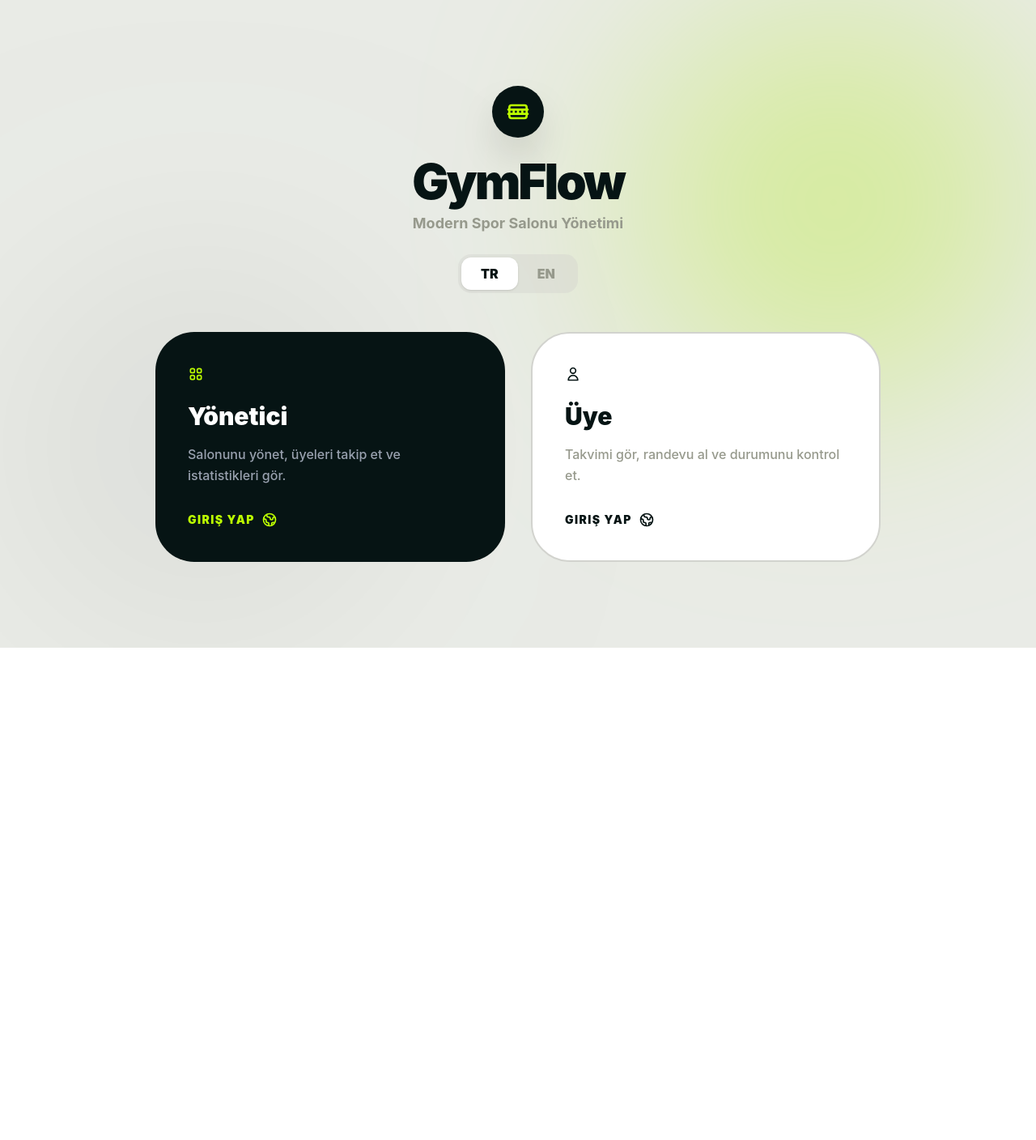
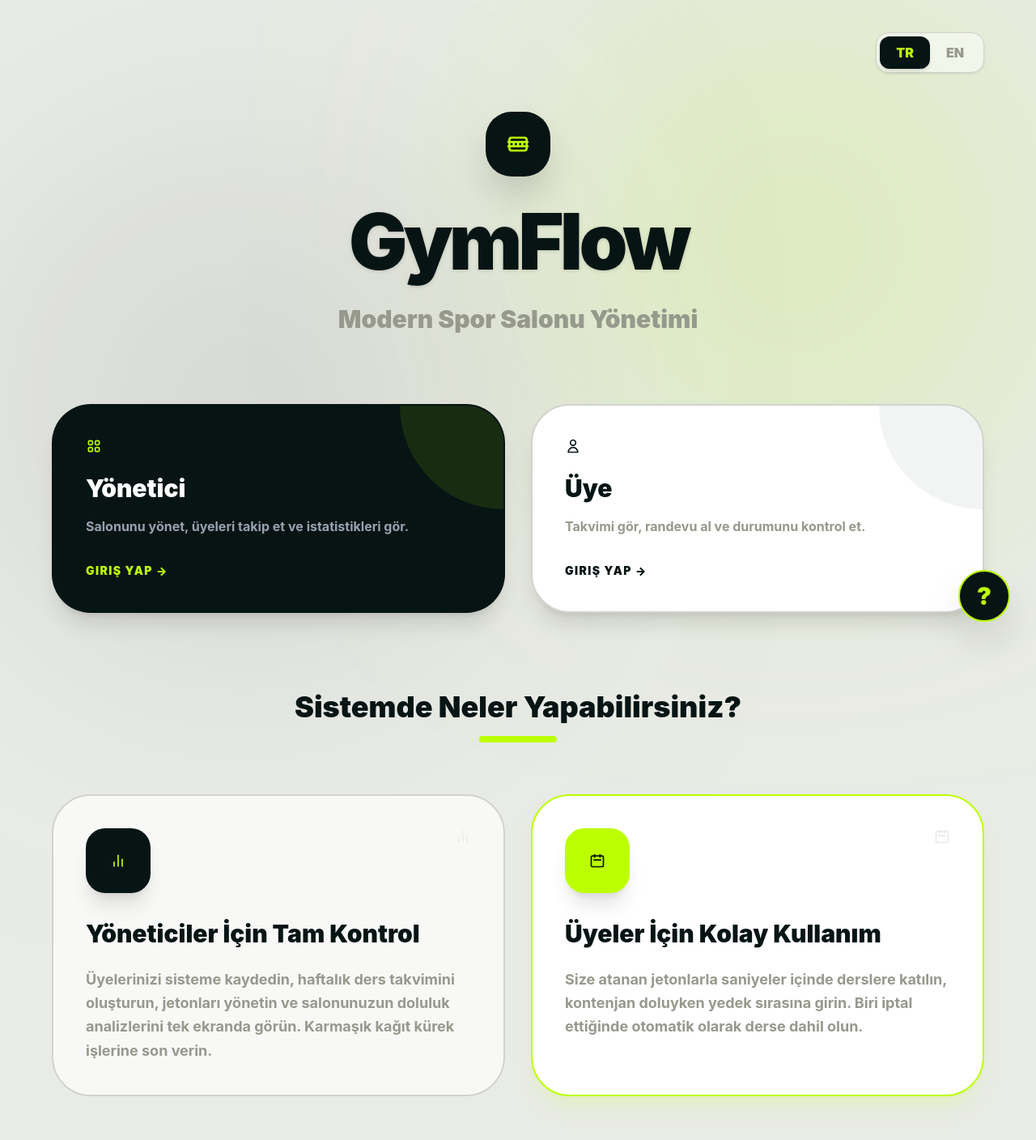
Before and after one commit to bartuuyigit/gym-app, a React (Vite) app: page / in a window 1280 px wide. Shown: the top 1408 px of the page at 81% size. Before the commit the page ends 800 px from the top, so only its background shows below. Built offline with nearby package versions, Linux system fonts and the light colour scheme.

Commit message:
Update LandingPage.jsx

```diff
--- a/src/pages/LandingPage.jsx
+++ b/src/pages/LandingPage.jsx
@@ -1,61 +1,121 @@
-import React from 'react';
+import React, { useState } from 'react';
 import Icons from '../components/Icons';
 
 export default function LandingPage({ onSelectRole, t, lang, setLang }) {
+  const [isHelpOpen, setIsHelpOpen] = useState(false);
+
   return (
-    <div className="min-h-screen bg-[#e9ebe6] flex flex-col items-center justify-center p-6 relative overflow-hidden">
-      {/* Arka Plan Dekorasyonu */}
-      <div className="absolute top-0 right-0 w-[500px] h-[500px] bg-[#bcff00] rounded-full mix-blend-multiply filter blur-[120px] opacity-10 animate-pulse"></div>
-      <div className="absolute bottom-0 left-0 w-[500px] h-[500px] bg-[#061414] rounded-full mix-blend-multiply filter blur-[120px] opacity-5"></div>
+    <div className="min-h-screen bg-[#e9ebe6] flex flex-col items-center p-6 md:p-10 relative overflow-x-hidden">
 
-      <div className="max-w-4xl w-full relative z-10 text-center">
-        {/* Logo ve Dil Seçimi */}
-        <div className="flex flex-col items-center mb-12">
-          <div className="bg-[#061414] text-[#bcff00] p-4 rounded-[2rem] shadow-2xl mb-6">
-            <Icons.Dumbbell />
-          </div>
-          <h1 className="text-6xl font-black text-[#061414] tracking-tighter mb-2">GymFlow</h1>
-          <p className="text-[#96998c] font-bold text-lg">{t.gymflowDesc}</p>
+      {/* Arka Plan Dekorasyonları (Neon Yansımalar - Fotoğraf Değil) */}
+      <div className="fixed top-0 right-0 w-[600px] h-[600px] bg-[#bcff00] rounded-full mix-blend-multiply filter blur-[150px] opacity-20 pointer-events-none"></div>
+      <div className="fixed bottom-0 left-0 w-[600px] h-[600px] bg-[#061414] rounded-full mix-blend-multiply filter blur-[150px] opacity-10 pointer-events-none"></div>
 
-          <div className="mt-6 flex bg-[#d2d3ce]/40 p-1 rounded-2xl">
-            <button onClick={() => setLang('tr')} className={`px-6 py-2 rounded-xl font-black transition-all ${lang === 'tr' ? 'bg-white text-[#061414] shadow-sm' : 'text-[#96998c]'}`}>TR</button>
-            <button onClick={() => setLang('en')} className={`px-6 py-2 rounded-xl font-black transition-all ${lang === 'en' ? 'bg-white text-[#061414] shadow-sm' : 'text-[#96998c]'}`}>EN</button>
+      <div className="w-full max-w-6xl relative z-20">
+
+        {/* ÜST BAR: Dil Seçimi */}
+        <div className="flex justify-end mb-12">
+          <div className="flex bg-white/50 backdrop-blur-md p-1 rounded-2xl border border-[#d2d3ce] shadow-sm">
+            <button onClick={() => setLang('tr')} className={`px-5 py-2 rounded-xl font-black transition-all ${lang === 'tr' ? 'bg-[#061414] text-[#bcff00] shadow-md' : 'text-[#96998c] hover:text-[#061414]'}`}>TR</button>
+            <button onClick={() => setLang('en')} className={`px-5 py-2 rounded-xl font-black transition-all ${lang === 'en' ? 'bg-[#061414] text-[#bcff00] shadow-md' : 'text-[#96998c] hover:text-[#061414]'}`}>EN</button>
           </div>
         </div>
 
-        {/* Seçim Kartları */}
-        <div className="grid grid-cols-1 md:grid-cols-2 gap-8">
-          {/* Yönetici Kartı */}
-          <button
-            onClick={() => onSelectRole('owner')}
-            className="group bg-[#061414] p-10 rounded-[3rem] text-left transition-all hover:scale-[1.02] hover:shadow-2xl hover:shadow-[#bcff00]/10"
-          >
-            <div className="text-[#bcff00] mb-6 group-hover:scale-110 transition-transform duration-500">
-              <Icons.Dashboard />
-            </div>
-            <h3 className="text-3xl font-black text-white mb-4">{t.owner}</h3>
-            <p className="text-gray-400 font-medium leading-relaxed">{t.ownerDesc}</p>
-            <div className="mt-8 flex items-center gap-2 text-[#bcff00] font-black uppercase tracking-widest text-sm">
-              {t.loginBtn} <Icons.Globe />
-            </div>
+        {/* ANA BAŞLIK ALANI */}
+        <div className="flex flex-col items-center mb-20 text-center">
+          <div className="bg-[#061414] text-[#bcff00] p-6 rounded-[2rem] shadow-2xl mb-8 transform hover:rotate-12 transition-transform duration-500">
+            <Icons.Dumbbell />
+          </div>
+          <h1 className="text-6xl md:text-8xl font-black text-[#061414] tracking-tighter mb-6 drop-shadow-sm">GymFlow</h1>
+          <p className="text-[#96998c] font-black text-xl md:text-3xl max-w-2xl leading-relaxed">{t.gymflowDesc}</p>
+        </div>
+
+        {/* GİRİŞ KARTLARI */}
+        <div className="grid grid-cols-1 md:grid-cols-2 gap-8 mb-24">
+          <button onClick={() => onSelectRole('owner')} className="group bg-[#061414] p-10 rounded-[3rem] text-left transition-all hover:-translate-y-2 hover:shadow-2xl shadow-xl border-2 border-transparent relative overflow-hidden">
+            <div className="absolute top-0 right-0 w-32 h-32 bg-[#bcff00] opacity-10 rounded-bl-full group-hover:scale-150 transition-transform duration-700"></div>
+            <div className="text-[#bcff00] mb-6 transform group-hover:scale-110 transition-transform origin-left"><Icons.Dashboard /></div>
+            <h3 className="text-3xl font-black text-white mb-4 relative z-10">{t.owner}</h3>
+            <p className="text-gray-400 font-bold leading-relaxed relative z-10">{t.ownerDesc}</p>
+            <div className="mt-8 flex items-center gap-2 text-[#bcff00] font-black uppercase text-sm tracking-widest relative z-10">{t.loginBtn} &rarr;</div>
           </button>
 
-          {/* Üye Kartı */}
-          <button
-            onClick={() => onSelectRole('member')}
-            className="group bg-white p-10 rounded-[3rem] text-left border-2 border-[#d2d3ce] transition-all hover:scale-[1.02] hover:shadow-2xl hover:border-[#bcff00]"
-          >
-            <div className="text-[#061414] mb-6 group-hover:scale-110 transition-transform duration-500">
-              <Icons.User />
-            </div>
-            <h3 className="text-3xl font-black text-[#061414] mb-4">{t.member}</h3>
-            <p className="text-[#96998c] font-medium leading-relaxed">{t.memberDesc}</p>
-            <div className="mt-8 flex items-center gap-2 text-[#061414] font-black uppercase tracking-widest text-sm">
-              {t.loginBtn} <Icons.Globe />
-            </div>
+          <button onClick={() => onSelectRole('member')} className="group bg-white p-10 rounded-[3rem] text-left border-2 border-[#d2d3ce] shadow-xl transition-all hover:-translate-y-2 hover:shadow-2xl hover:border-[#bcff00] relative overflow-hidden">
+            <div className="absolute top-0 right-0 w-32 h-32 bg-[#061414] opacity-5 rounded-bl-full group-hover:scale-150 transition-transform duration-700"></div>
+            <div className="text-[#061414] mb-6 transform group-hover:scale-110 transition-transform origin-left"><Icons.User /></div>
+            <h3 className="text-3xl font-black text-[#061414] mb-4 relative z-10">{t.member}</h3>
+            <p className="text-[#96998c] font-bold leading-relaxed relative z-10">{t.memberDesc}</p>
+            <div className="mt-8 flex items-center gap-2 text-[#061414] font-black uppercase text-sm tracking-widest relative z-10">{t.loginBtn} &rarr;</div>
           </button>
         </div>
+
+        {/* SİSTEMİN ÖZELLİKLERİ (İkonlar ve Kartlarla Görselleştirilmiş) */}
+        <div className="mb-24">
+          <div className="text-center mb-16">
+            <h2 className="text-4xl font-black text-[#061414] mb-4">{t.featuresTitle}</h2>
+            <div className="w-24 h-2 bg-[#bcff00] rounded-full mx-auto"></div>
+          </div>
+
+          <div className="grid grid-cols-1 md:grid-cols-2 gap-8">
+
+            <div className="bg-[#f8f9f7] border-2 border-[#d2d3ce] rounded-[3rem] p-10 relative overflow-hidden group hover:border-[#061414] transition-colors">
+              <div className="absolute top-10 right-10 text-[#d2d3ce] opacity-30 group-hover:text-[#bcff00] transition-colors">
+                <Icons.Chart />
+              </div>
+              <div className="w-20 h-20 bg-[#061414] text-[#bcff00] flex items-center justify-center rounded-3xl mb-8 shadow-xl transform group-hover:-rotate-6 transition-transform">
+                <Icons.Chart />
+              </div>
+              <h3 className="text-3xl font-black text-[#061414] mb-6">{t.featOwnerTitle}</h3>
+              <p className="text-[#96998c] font-bold text-lg leading-relaxed">{t.featOwnerDesc}</p>
+            </div>
+
+            <div className="bg-white border-2 border-[#bcff00] rounded-[3rem] p-10 shadow-xl shadow-[#bcff00]/10 relative overflow-hidden group">
+              <div className="absolute top-10 right-10 text-[#e9ebe6] group-hover:text-[#bcff00]/30 transition-colors">
+                <Icons.Calendar />
+              </div>
+              <div className="w-20 h-20 bg-[#bcff00] text-[#061414] flex items-center justify-center rounded-3xl mb-8 shadow-xl transform group-hover:rotate-6 transition-transform">
+                <Icons.Calendar />
+              </div>
+              <h3 className="text-3xl font-black text-[#061414] mb-6">{t.featMemberTitle}</h3>
+              <p className="text-[#96998c] font-bold text-lg leading-relaxed">{t.featMemberDesc}</p>
+            </div>
+
+          </div>
+        </div>
       </div>
+
+      {/* YÜZEN YARDIM BUTONU */}
+      <button
+        onClick={() => setIsHelpOpen(true)}
+        className="fixed bottom-8 right-8 w-16 h-16 bg-[#061414] text-[#bcff00] rounded-[2rem] shadow-2xl flex items-center justify-center hover:scale-110 transition-transform z-40 border-2 border-[#bcff00] group"
+      >
+        <span className="font-black text-3xl group-hover:rotate-12 transition-transform">?</span>
+      </button>
+
+      {/* YARDIM MODALI */}
+      {isHelpOpen && (
+        <div className="fixed inset-0 z-50 flex items-center justify-center p-4">
+          <div className="absolute inset-0 bg-black/80 backdrop-blur-md" onClick={() => setIsHelpOpen(false)}></div>
+          <div className="bg-white w-full max-w-xl rounded-[3rem] p-10 md:p-14 relative z-10 shadow-2xl animate-fade-in-down border-2 border-[#bcff00]">
+
+            <div className="w-20 h-20 bg-[#bcff00] text-[#061414] flex items-center justify-center rounded-[2rem] mb-8 shadow-lg font-black text-4xl">
+              ?
+            </div>
+
+            <h2 className="text-4xl font-black text-[#061414] mb-6">{t.helpTitle}</h2>
+            <div className="w-16 h-2 bg-[#061414] rounded-full mb-8"></div>
+            <p className="text-[#96998c] font-bold leading-relaxed mb-10 text-xl">{t.helpDesc}</p>
+
+            <button
+              onClick={() => setIsHelpOpen(false)}
+              className="w-full bg-[#061414] text-[#bcff00] font-black text-xl py-5 rounded-[2rem] hover:bg-[#bcff00] hover:text-[#061414] transition-all shadow-lg border-2 border-transparent hover:border-[#061414]"
+            >
+              {t.close}
+            </button>
+          </div>
+        </div>
+      )}
+
     </div>
   );
 }
```
